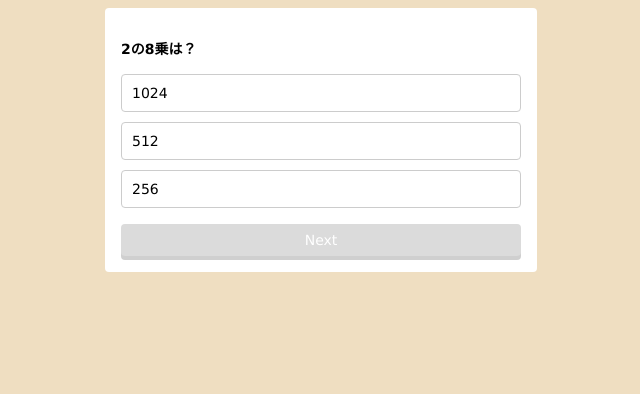
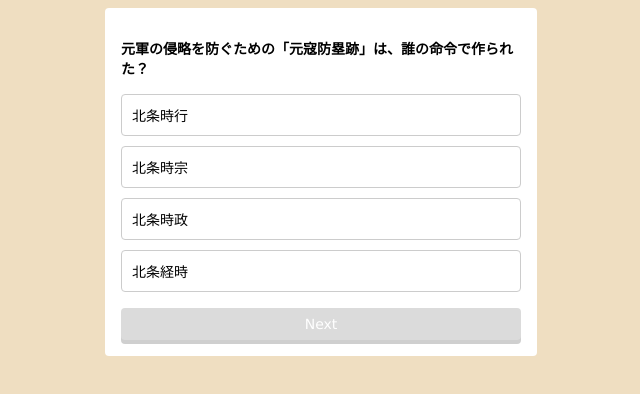
Before and after one commit to poly28/MyQuizApp, a plain HTML site: page index.html in a window 1280 px wide. Shown: the whole page, without its empty margins (319-959 px from the left). Drawn offline with Linux system fonts and the light colour scheme.

Commit message:
・クイズ内容を九州に関するものに変更 ・問題を4択に変更

```diff
--- a/index.html
+++ b/index.html
@@ -4,7 +4,7 @@
 		<meta charset="UTF-8" />
 		<meta name="viewport" content="width=device-width, initial-scale=1.0" />
 		<link rel="stylesheet" href="css\styles.css" />
-		<title>QuizApp</title>
+		<title>九州を知るクイズ</title>
 	</head>
 	<body>
 		<section class="container">
--- a/js/main.js
+++ b/js/main.js
@@ -6,15 +6,29 @@ const btn = document.getElementById('btn');
 const result = document.getElementById('result');
 const scoreLabel = document.querySelector('#result > p');
 
+// 教材で使用した選択肢
+// const quizSet = shuffle([
+// 	{ q: '世界で一番大きな湖は？', c: ['カスピ海', 'カリブ海', '琵琶湖'] },
+// 	{ q: '2の8乗は？', c: ['256', '512', '1024'] },
+// 	{
+// 		q: '次のうち、最初にリリースされた言語は？',
+// 		c: ['Python', 'JavaScript', 'HTML'],
+// 	},
+// ]);
 const quizSet = shuffle([
-	{ q: '世界で一番大きな湖は？', c: ['カスピ海', 'カリブ海', '琵琶湖'] },
-	{ q: '2の8乗は？', c: ['256', '512', '1024'] },
 	{
-		q: '次のうち、最初にリリースされた言語は？',
-		c: ['Python', 'JavaScript', 'HTML'],
+		q: '有名な「辛子明太子」は、何の卵巣を漬け込んだもの？',
+		c: ['スケトウダラ', 'ふぐ', 'マグロ', '鮭'],
+	},
+	{
+		q: '元軍の侵略を防ぐための「元寇防塁跡」は、誰の命令で作られた？',
+		c: ['北条時宗', '北条経時', '北条時政', '北条時行'],
+	},
+	{
+		q: '博多祇園山笠「追い山」のスタート地点となるのは？',
+		c: ['櫛田神社', '愛宕神社', '竈門神社', '櫻井神社'],
 	},
 ]);
-
 let currentNum = 0;
 let isAnswered;
 let score = 0;
```
